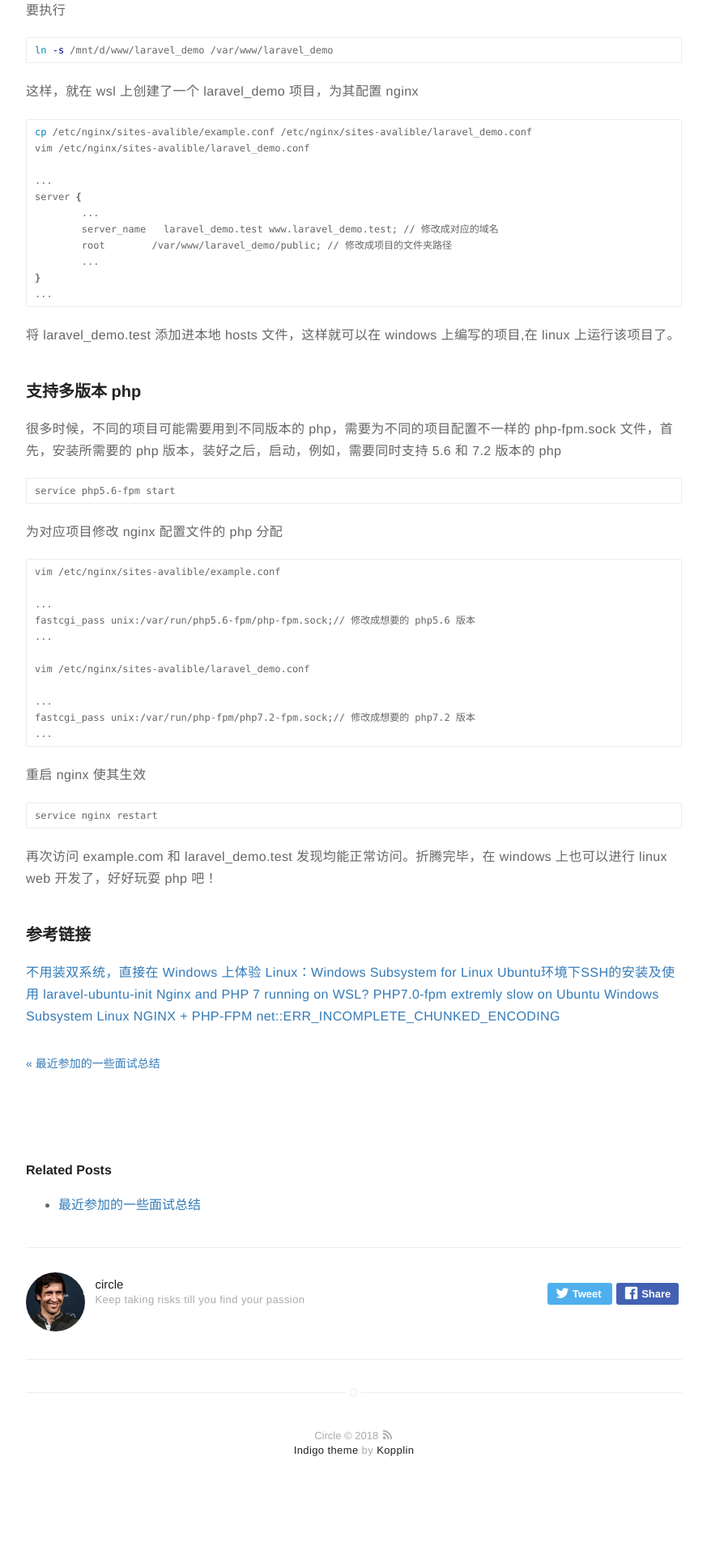
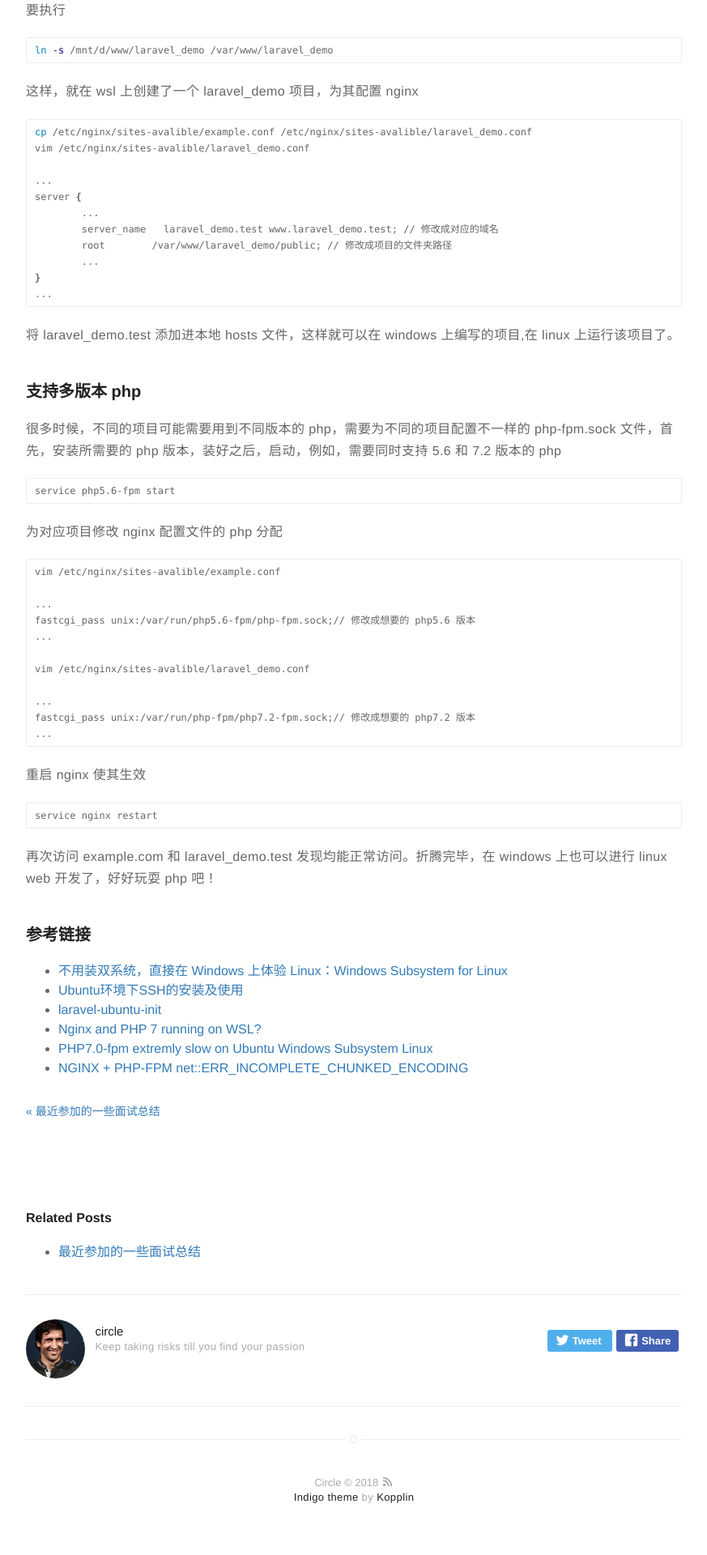
Before and after one commit to rust17/blog, a Jekyll site: the page built from _posts/2018-09-29-linux-on-windows-available-solution.markdown, in a window 1280 px wide. Shown: the part 4198-6118 px from the top of the page at 81% size, without its empty margins (203-1076 px from the left). Built offline with Jekyll 4.4.1, drawn with Linux system fonts in a browser that asks for light colours; comment, search, counter and statistics services are not loaded; before the commit the page ends 6060 px from its top, so only the background shows below that.

Commit message:
fix wsl bug

```diff
--- a/_posts/2018-09-29-linux-on-windows-available-solution.markdown
+++ b/_posts/2018-09-29-linux-on-windows-available-solution.markdown
@@ -231,9 +231,9 @@ service nginx restart
 
 ### 参考链接
 
-[不用装双系统，直接在 Windows 上体验 Linux：Windows Subsystem for Linux](https://sspai.com/post/43813)
-[Ubuntu环境下SSH的安装及使用](https://blog.csdn.net/netwalk/article/details/12952051)
-[laravel-ubuntu-init](https://github.com/summerblue/laravel-ubuntu-init)
-[Nginx and PHP 7 running on WSL?](https://www.reddit.com/r/bashonubuntuonwindows/comments/65385r/nginx_and_php_7_running_on_wsl/)
-[PHP7.0-fpm extremly slow on Ubuntu Windows Subsystem Linux](https://stackoverflow.com/questions/46286420/php7-0-fpm-extremly-slow-on-ubuntu-windows-subsystem-linux)
-[NGINX + PHP-FPM net::ERR_INCOMPLETE_CHUNKED_ENCODING](https://github.com/Microsoft/WSL/issues/2100)
+* [不用装双系统，直接在 Windows 上体验 Linux：Windows Subsystem for Linux](https://sspai.com/post/43813)
+* [Ubuntu环境下SSH的安装及使用](https://blog.csdn.net/netwalk/article/details/12952051)
+* [laravel-ubuntu-init](https://github.com/summerblue/laravel-ubuntu-init)
+* [Nginx and PHP 7 running on WSL?](https://www.reddit.com/r/bashonubuntuonwindows/comments/65385r/nginx_and_php_7_running_on_wsl/)
+* [PHP7.0-fpm extremly slow on Ubuntu Windows Subsystem Linux](https://stackoverflow.com/questions/46286420/php7-0-fpm-extremly-slow-on-ubuntu-windows-subsystem-linux)
+* [NGINX + PHP-FPM net::ERR_INCOMPLETE_CHUNKED_ENCODING](https://github.com/Microsoft/WSL/issues/2100)
```
